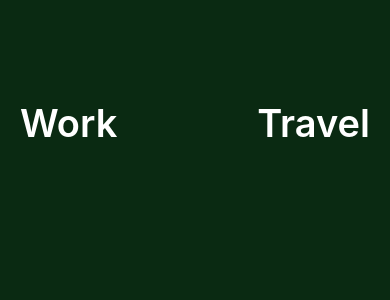
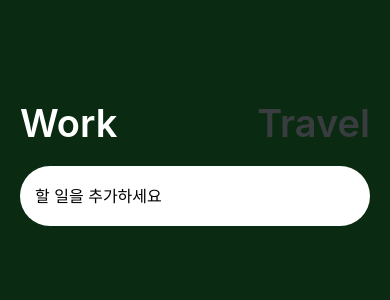
Before and after one commit to hyennii/WorkHardTravelHard-App, a React Native app: screen / in a window 390 px wide. Shown: the top 300 px of the page. Built offline with nearby package versions, Linux system fonts and the light colour scheme.

Commit message:
TextInput

```diff
--- a/App.js
+++ b/App.js
@@ -1,31 +1,48 @@
 import { StatusBar } from 'expo-status-bar';
-import React from "react";
-import { StyleSheet, Text, View, TouchableOpacity, TouchableHighlight } from 'react-native';
+import React, {useState} from "react";
+import { StyleSheet, Text, View, TouchableOpacity, TouchableHighlight, TouchableWithoutFeedback, Pressable, TextInput } from 'react-native';
 //TouchableOpacity : 누르는 이벤트를 listen할 준비가 된 view
 //TouchableHighlight : 눌렀을 때 배경색이 바뀌는 등의 설정 가능
+//TouchableWithoutFeedback : 화면의 가장 위에서 일어나는 탭 이벤트를 listen
+//Pressable : TouchableWithoutFeedback의 새 버전이라고 볼 수 있음(더 다양한 속성이 많음)
 import { theme } from "./colors.js";
 
 export default function App() {
+  const [working, setWorking] = useState(true);
+  const [text, setText] = useState("");
+  const travel = () => setWorking(false);    //travel을 호출하면 setWorking(false)
+  const work = () => setWorking(true);    //work를 호출하면 setWorking(true)
+  const onChangeText = (payload) => setText(payload);   //유저가 뭔가 입력하면 setText 실행(payload : 전송되는 데이터나 정보를 지칭)
   return (
     <View style={styles.container}>
       <StatusBar style="auto" />
       <View style={styles.header}>
-        <TouchableOpacity>
-          <Text style={styles.btnText}>Work</Text>
+        <TouchableOpacity onPress={work}>
+          <Text style={{...styles.btnText, color: working ? "white" : theme.grey}}>Work</Text>
         </TouchableOpacity>
 
-        <TouchableHighlight
-        underlayColor="#DDD"
-        onPress={() => console.log("pressed")}
-        >
-          <Text style={styles.btnText}>Travel</Text>
-        </TouchableHighlight>
+        <TouchableOpacity onPress={travel}>
+          <Text style={{...styles.btnText, color: !working ? "white" : theme.grey}}>Travel</Text>
+        </TouchableOpacity>
       </View>
+
+      <TextInput
+        onChangeText={onChangeText}
+        value = {text}
+        placeholder={working ? "할 일을 추가하세요" : "어디로 놀러 갈까요?"}
+        style={styles.input}
+      ></TextInput>
+
     </View>
   );
 }
 
 // onPress속성 : 유저가 Touchable을 눌렀을 때 실행되는 이벤트
+// 중괄호를 두번쓰고 ... 쓰면 : btnText의 모든 스타일 가져다줌
+// payload 를 사용하는 이유 :
+  // 1. 데이터의 전달: payload는 이벤트 객체 전체 대신 중요한 데이터(텍스트)를 전달할 때 사용되며, 이는 함수가 어떤 종류의 데이터를 받을지 명확하게 나타냄
+  // 2.명확성: 함수 인자의 이름을 payload로 지정함으로써, 코드 읽는 사람이 해당 함수가 무엇을 기대하는지 더 명확하게 이해할 수 있음
+  // 3.일반적인 관례: 소프트웨어 개발에서 payload는 전송되는 데이터나 정보의 내용을 나타내는 데 자주 사용되며, 이는 특히 API 요청이나 상태 관리에서 자주 보이는 패턴
 
 const styles = StyleSheet.create({
   container: {
@@ -42,5 +59,13 @@
     fontSize: 38,
     fontWeight: "600",
     color:"white",
+  },
+  input: {
+    backgroundColor:"white",
+    paddingHorizontal:15,
+    paddingVertical : 20,
+    borderRadius : 30,
+    marginTop : 20,
+    fontSize : 16
   }
 });
```
